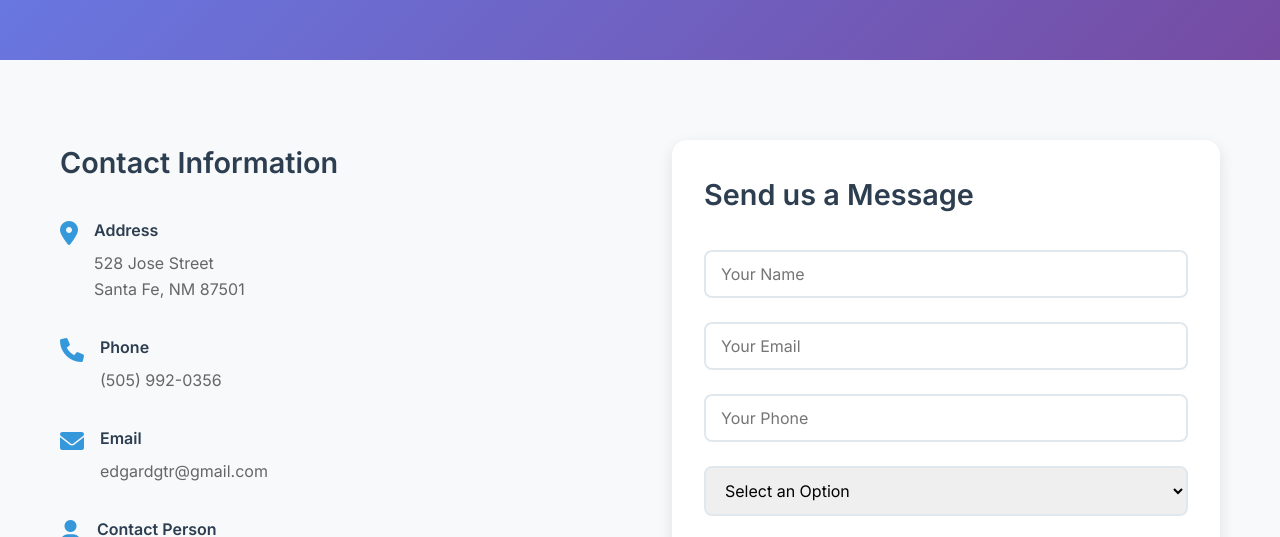
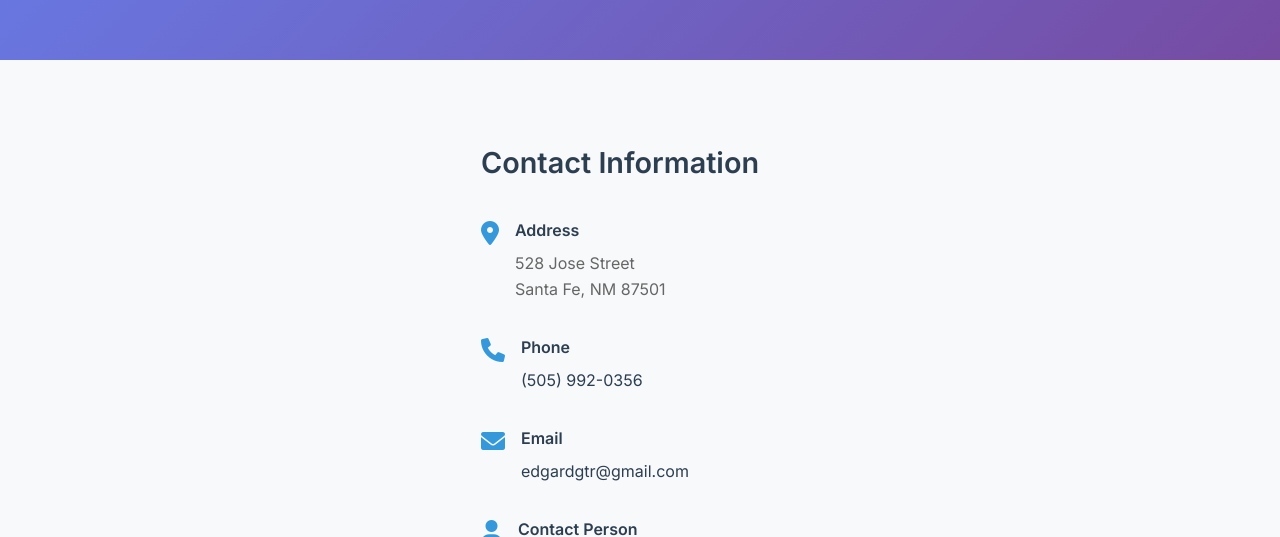
Before and after one commit to carib/bilingual-guitar-classes, a website: page contact.html in a window 1280 px wide. Shown: the part 217-754 px from the top of the page. Drawn offline with Linux system fonts and the light colour scheme.

Commit message:
remove contact form

```diff
--- a/contact.html
+++ b/contact.html
@@ -73,14 +73,14 @@
                             <i class="fas fa-phone"></i>
                             <div>
                                 <h4 data-lang-en="Phone" data-lang-es="Teléfono">Phone</h4>
-                            <p>(505) 992-0356</p>
+                                <p><a href="tel:+15059920356">(505) 992-0356</a></p>
                             </div>
                         </div>
                         <div class="contact-item">
                             <i class="fas fa-envelope"></i>
                             <div>
                                 <h4 data-lang-en="Email" data-lang-es="Correo Electrónico">Email</h4>
-                            <p>edgardgtr@gmail.com</p>
+                                <p><a href="mailto:edgardgtr@gmail.com">edgardgtr@gmail.com</a></p>
                             </div>
                         </div>
                     <div class="contact-item">
@@ -97,34 +97,6 @@
                             <p>Monday - Friday: 9:00 AM - 9:00 PM<br>Saturday: 10:00 AM - 6:00 PM<br>Sunday: Closed</p>
                         </div>
                     </div>
-                </div>
-                <div class="contact-form">
-                    <h3 data-lang-en="Send us a Message" data-lang-es="Envíanos un Mensaje">Send us a Message</h3>
-                    <form id="contactForm">
-                        <div class="form-group">
-                            <input type="text" id="name" name="name" data-lang-en="Your Name" data-lang-es="Tu Nombre" placeholder="Your Name" required>
-                        </div>
-                        <div class="form-group">
-                            <input type="email" id="email" name="email" data-lang-en="Your Email" data-lang-es="Tu Correo Electrónico" placeholder="Your Email" required>
-                        </div>
-                        <div class="form-group">
-                            <input type="tel" id="phone" name="phone" data-lang-en="Your Phone" data-lang-es="Tu Teléfono" placeholder="Your Phone">
-                        </div>
-                        <div class="form-group">
-                            <select id="service" name="service" required>
-                                <option value="" data-lang-en="Select an Option" data-lang-es="Selecciona una Opción">Select an Option</option>
-                                <option value="enrollment" data-lang-en="Student Enrollment" data-lang-es="Inscripción de Estudiante">Student Enrollment</option>
-                                <option value="parent-inquiry" data-lang-en="Parent Inquiry" data-lang-es="Consulta de Padre">Parent Inquiry</option>
-                                <option value="school-partnership" data-lang-en="School Partnership" data-lang-es="Asociación Escolar">School Partnership</option>
-                                <option value="schedule-info" data-lang-en="Schedule Information" data-lang-es="Información de Horarios">Schedule Information</option>
-                                <option value="other" data-lang-en="Other" data-lang-es="Otro">Other</option>
-                            </select>
-                        </div>
-                        <div class="form-group">
-                            <textarea id="message" name="message" data-lang-en="Your Message" data-lang-es="Tu Mensaje" placeholder="Your Message" rows="5" required></textarea>
-                        </div>
-                        <button type="submit" class="btn btn-primary" data-lang-en="Send Message" data-lang-es="Enviar Mensaje">Send Message</button>
-                    </form>
                 </div>
             </div>
         </div>
--- a/css/styles.css
+++ b/css/styles.css
@@ -657,9 +657,10 @@ body {
 }
 
 .contact-content {
-    display: grid;
-    grid-template-columns: 1fr 1fr;
-    gap: 4rem;
+    display: flex;
+    justify-content: center;
+    max-width: 600px;
+    margin: 0 auto;
 }
 
 .contact-info h3,
@@ -692,6 +693,17 @@ body {
 .contact-item p {
     color: #666;
     line-height: 1.6;
+}
+
+.contact-item a {
+    color: #2c3e50;
+    text-decoration: none;
+    transition: color 0.3s ease;
+}
+
+.contact-item a:hover {
+    color: #3498db;
+    text-decoration: underline;
 }
 
 .contact-form {
@@ -850,8 +862,8 @@ body {
     }
 
     .contact-content {
-        grid-template-columns: 1fr;
-        gap: 2rem;
+        max-width: 100%;
+        padding: 0 1rem;
     }
 
     .services-grid {
--- a/js/scripts.js
+++ b/js/scripts.js
@@ -142,34 +142,6 @@ document.addEventListener('DOMContentLoaded', () => {
     });
 });
 
-// Contact form handling
-const contactForm = document.getElementById('contactForm');
-if (contactForm) {
-    contactForm.addEventListener('submit', function(e) {
-        e.preventDefault();
-
-        // Get form data
-        const formData = new FormData(this);
-        const data = Object.fromEntries(formData);
-
-        // Basic validation
-        if (!data.name || !data.email || !data.message) {
-            showNotification('Please fill in all required fields.', 'error');
-            return;
-        }
-
-        // Email validation
-        const emailRegex = /^[^\s@]+@[^\s@]+\.[^\s@]+$/;
-        if (!emailRegex.test(data.email)) {
-            showNotification('Please enter a valid email address.', 'error');
-            return;
-        }
-
-        // Simulate form submission
-        showNotification('Thank you for your message! We\'ll get back to you soon.', 'success');
-        this.reset();
-    });
-}
 
 // Notification system
 function showNotification(message, type = 'info') {
```
Lines whose indentation alone changed are shown as unchanged.
